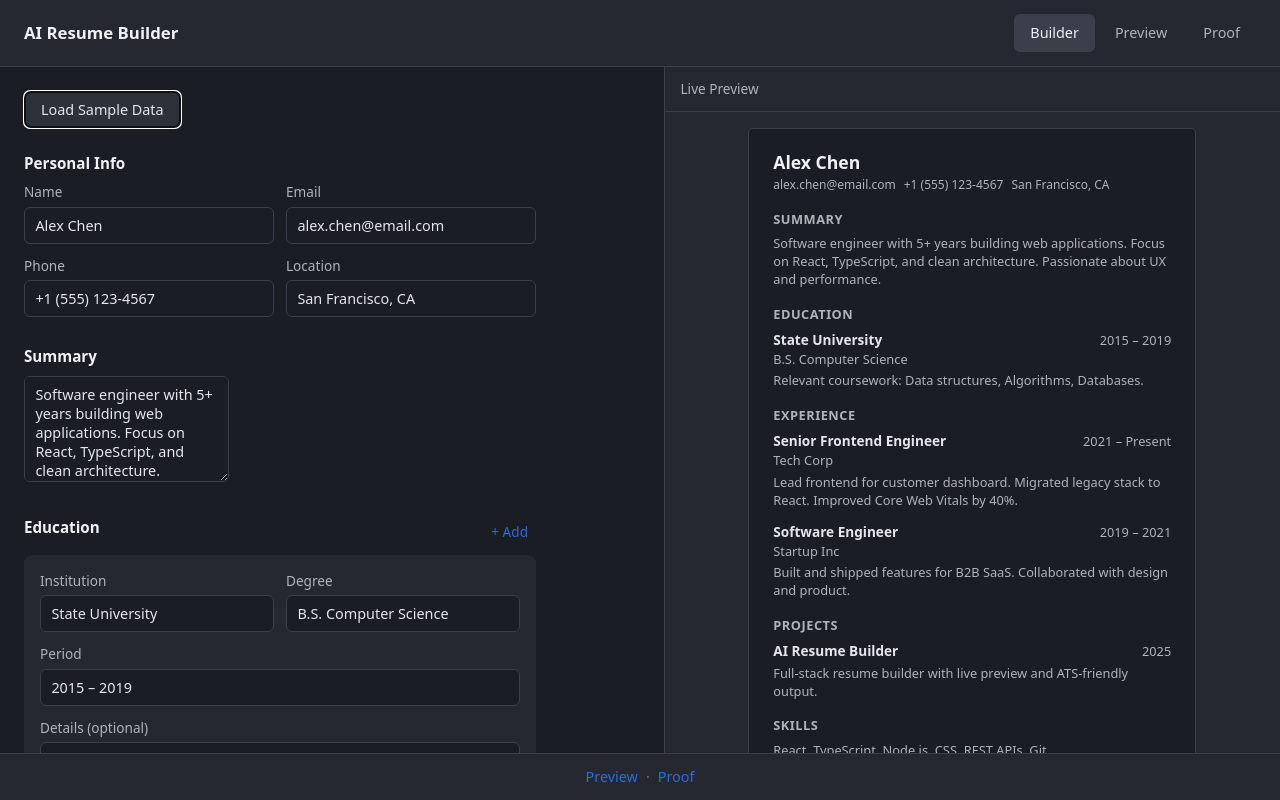
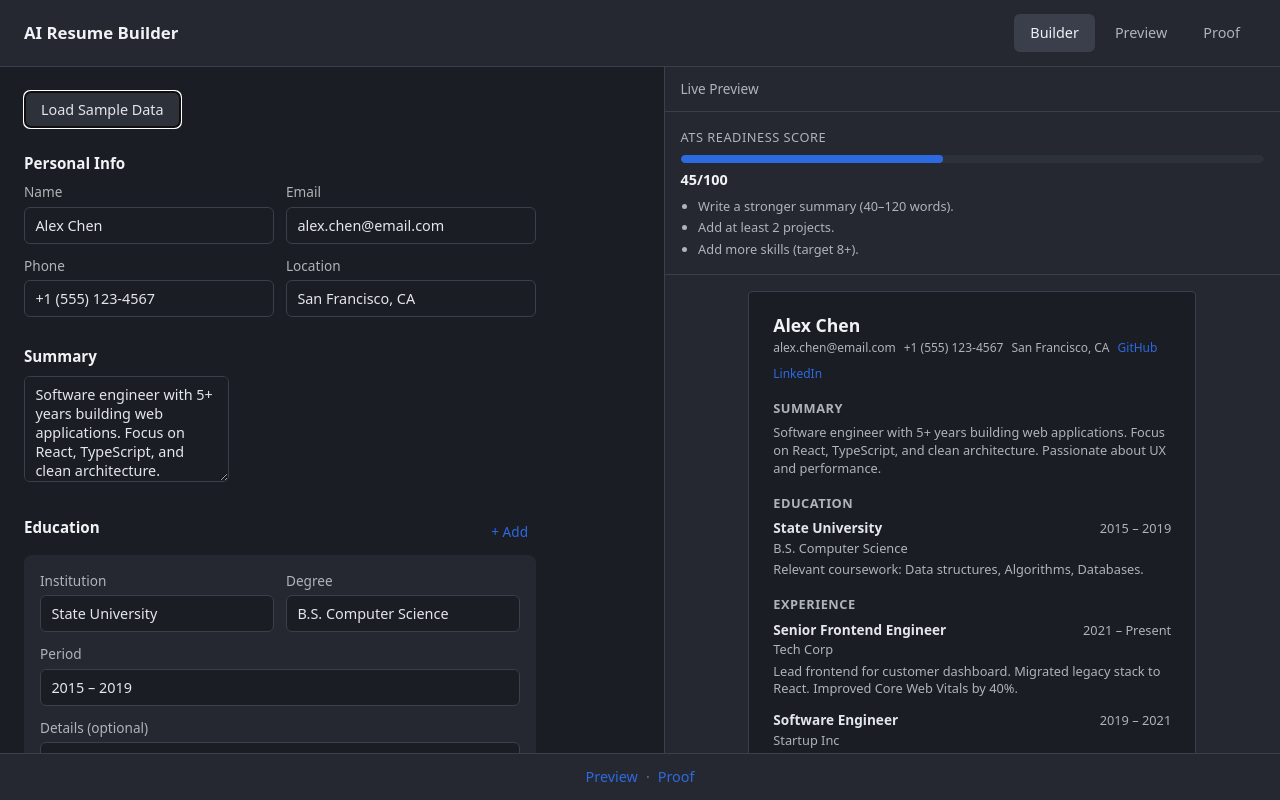
Before and after one commit to DivyaRam984/AI-Resume-Builder, a React (Vite) app: page /builder in a window 1280 px wide. Both pictures are taken after a click on the button "Load Sample Data". Shown: the top 800 px of the page. Built offline with nearby package versions, Linux system fonts and the light colour scheme.

Commit message:
Step 3 of Resume builder

```diff
--- a/src/App.css
+++ b/src/App.css
@@ -482,6 +482,68 @@
   color: #b0b3b8;
   border-bottom: 1px solid #3a3f4b;
 }
+.builder-right-content {
+  flex: 1;
+  min-height: 0;
+  display: flex;
+  flex-direction: column;
+  overflow: hidden;
+}
+.builder-right-content .live-preview-shell {
+  flex: 1;
+  min-height: 0;
+}
+/* ATS Score v1 — calm, premium */
+.ats-score-block {
+  flex-shrink: 0;
+  padding: 1rem 1rem 0.75rem;
+  border-bottom: 1px solid #3a3f4b;
+}
+.ats-score-label {
+  font-size: 0.8rem;
+  font-weight: 500;
+  color: #b0b3b8;
+  text-transform: uppercase;
+  letter-spacing: 0.04em;
+  margin-bottom: 0.5rem;
+}
+.ats-score-meter-wrap {
+  position: relative;
+  height: 8px;
+  border-radius: 4px;
+  overflow: hidden;
+  background: #1a1d23;
+}
+.ats-score-meter-bg {
+  position: absolute;
+  inset: 0;
+  background: #2d3139;
+  border-radius: 4px;
+}
+.ats-score-meter-bar {
+  position: relative;
+  z-index: 1;
+  height: 100%;
+  border-radius: 4px;
+  background: #2d6ae0;
+  transition: width 0.25s ease;
+}
+.ats-score-value {
+  font-size: 0.9rem;
+  font-weight: 600;
+  color: #f0f2f5;
+  margin-top: 0.35rem;
+}
+.ats-suggestions {
+  margin: 0.5rem 0 0;
+  padding-left: 1.1rem;
+  font-size: 0.8rem;
+  color: #b0b3b8;
+  line-height: 1.4;
+}
+.ats-suggestions li {
+  margin-bottom: 0.2rem;
+}
 @media (min-width: 1024px) {
   .builder-page {
     flex-direction: row;
@@ -701,6 +763,26 @@
   color: #6b7080;
   font-size: 0.9rem;
 }
+.live-preview-paper .preview-contact a {
+  color: #2d6ae0;
+  text-decoration: none;
+}
+.live-preview-paper .preview-contact a:hover {
+  text-decoration: underline;
+}
+.live-preview-paper .preview-links {
+  display: flex;
+  flex-wrap: wrap;
+  gap: 0.75rem;
+}
+.live-preview-paper .preview-links a {
+  color: #2d6ae0;
+  font-size: 0.85rem;
+  text-decoration: none;
+}
+.live-preview-paper .preview-links a:hover {
+  text-decoration: underline;
+}
 
 /* Preview page — minimal black + white resume */
 .preview-page {
--- /dev/null
+++ b/src/components/resume/ATSScoreMeter.tsx
@@ -0,0 +1,25 @@
+import { useResume } from '../../context/ResumeContext';
+import { computeATSScore } from '../../utils/atsScore';
+
+export function ATSScoreMeter() {
+  const { data } = useResume();
+  const { score, suggestions } = computeATSScore(data);
+
+  return (
+    <div className="ats-score-block">
+      <div className="ats-score-label">ATS Readiness Score</div>
+      <div className="ats-score-meter-wrap">
+        <div className="ats-score-meter-bar" style={{ width: `${score}%` }} />
+        <div className="ats-score-meter-bg" aria-hidden />
+      </div>
+      <div className="ats-score-value">{score}/100</div>
+      {suggestions.length > 0 && (
+        <ul className="ats-suggestions">
+          {suggestions.map((s, i) => (
+            <li key={i}>{s}</li>
+          ))}
+        </ul>
+      )}
+    </div>
+  );
+}
--- a/src/components/resume/LivePreviewShell.tsx
+++ b/src/components/resume/LivePreviewShell.tsx
@@ -2,26 +2,41 @@ import { useResume } from '../../context/ResumeContext';
 
 export function LivePreviewShell() {
   const { data } = useResume();
-  const { personal, summary, education, experience, projects, skills } = data;
+  const { personal, summary, education, experience, projects, skills, links } = data;
+
+  const hasContact = personal.email || personal.phone || personal.location || links.github || links.linkedin;
+  const hasLinks = Boolean(links.github?.trim() || links.linkedin?.trim());
+  const hasAnyContent =
+    personal.name ||
+    summary ||
+    education.some((e) => e.institution || e.degree) ||
+    experience.some((e) => e.role || e.company) ||
+    projects.some((p) => p.name) ||
+    skills.trim() ||
+    hasLinks;
 
   return (
     <div className="live-preview-shell">
       <div className="live-preview-paper">
         <header className="preview-header">
           <h1 className="preview-name">{personal.name || 'Your Name'}</h1>
-          <div className="preview-contact">
-            {personal.email && <span>{personal.email}</span>}
-            {personal.phone && <span>{personal.phone}</span>}
-            {personal.location && <span>{personal.location}</span>}
-          </div>
+          {(hasContact || hasLinks) && (
+            <div className="preview-contact">
+              {[personal.email, personal.phone, personal.location].filter(Boolean).map((s) => (
+                <span key={s}>{s}</span>
+              ))}
+              {links.github?.trim() && <span><a href={links.github} rel="noopener noreferrer" target="_blank">GitHub</a></span>}
+              {links.linkedin?.trim() && <span><a href={links.linkedin} rel="noopener noreferrer" target="_blank">LinkedIn</a></span>}
+            </div>
+          )}
         </header>
-        {summary && (
+        {summary.trim() && (
           <section className="preview-section">
             <h2 className="preview-section-title">Summary</h2>
             <p className="preview-summary">{summary}</p>
           </section>
         )}
-        {education.some((e) => e.institution || e.degree) && (
+        {education.some((e) => e.institution?.trim() || e.degree?.trim()) && (
           <section className="preview-section">
             <h2 className="preview-section-title">Education</h2>
             {education.map((e) => (
@@ -31,12 +46,12 @@ export function LivePreviewShell() {
                   <span className="preview-muted">{e.period}</span>
                 </div>
                 <div className="preview-muted">{e.degree}</div>
-                {e.details && <p className="preview-details">{e.details}</p>}
+                {e.details?.trim() && <p className="preview-details">{e.details}</p>}
               </div>
             ))}
           </section>
         )}
-        {experience.some((e) => e.role || e.company) && (
+        {experience.some((e) => e.role?.trim() || e.company?.trim()) && (
           <section className="preview-section">
             <h2 className="preview-section-title">Experience</h2>
             {experience.map((e) => (
@@ -46,12 +61,12 @@ export function LivePreviewShell() {
                   <span className="preview-muted">{e.period}</span>
                 </div>
                 <div className="preview-muted">{e.company}</div>
-                {e.details && <p className="preview-details">{e.details}</p>}
+                {e.details?.trim() && <p className="preview-details">{e.details}</p>}
               </div>
             ))}
           </section>
         )}
-        {projects.some((p) => p.name) && (
+        {projects.some((p) => p.name?.trim()) && (
           <section className="preview-section">
             <h2 className="preview-section-title">Projects</h2>
             {projects.map((p) => (
@@ -60,18 +75,31 @@ export function LivePreviewShell() {
                   <strong>{p.name}</strong>
                   {p.period && <span className="preview-muted">{p.period}</span>}
                 </div>
-                {p.details && <p className="preview-details">{p.details}</p>}
+                {p.details?.trim() && <p className="preview-details">{p.details}</p>}
               </div>
             ))}
           </section>
         )}
-        {skills && (
+        {skills.trim() && (
           <section className="preview-section">
             <h2 className="preview-section-title">Skills</h2>
             <p className="preview-skills">{skills}</p>
           </section>
         )}
-        {!personal.name && !summary && education.every((e) => !e.institution && !e.degree) && !experience.some((e) => e.role || e.company) && !projects.some((p) => p.name) && !skills && (
+        {hasLinks && (
+          <section className="preview-section">
+            <h2 className="preview-section-title">Links</h2>
+            <div className="preview-links">
+              {links.github?.trim() && (
+                <a href={links.github} rel="noopener noreferrer" target="_blank">GitHub</a>
+              )}
+              {links.linkedin?.trim() && (
+                <a href={links.linkedin} rel="noopener noreferrer" target="_blank">LinkedIn</a>
+              )}
+            </div>
+          </section>
+        )}
+        {!hasAnyContent && (
           <div className="preview-placeholder">
             <p>Your resume preview will appear here as you fill the form.</p>
           </div>
--- a/src/context/ResumeContext.tsx
+++ b/src/context/ResumeContext.tsx
@@ -1,4 +1,4 @@
-import { createContext, useContext, useState, useCallback } from 'react';
+import { createContext, useContext, useState, useCallback, useEffect } from 'react';
 import type {
   ResumeData,
   PersonalInfo,
@@ -13,6 +13,31 @@ import {
   createEmptyExperience,
   createEmptyProject,
 } from '../types/resume';
+
+const STORAGE_KEY = 'resumeBuilderData';
+
+function loadStoredData(): ResumeData {
+  try {
+    const raw = localStorage.getItem(STORAGE_KEY);
+    if (!raw) return initialResumeData;
+    const parsed = JSON.parse(raw) as unknown;
+    if (parsed && typeof parsed === 'object' && 'personal' in parsed) {
+      const p = parsed as Record<string, unknown>;
+      return {
+        personal: { ...initialResumeData.personal, ...(p.personal as object) },
+        summary: typeof p.summary === 'string' ? p.summary : initialResumeData.summary,
+        education: Array.isArray(p.education) ? p.education as EducationEntry[] : initialResumeData.education,
+        experience: Array.isArray(p.experience) ? p.experience as ExperienceEntry[] : initialResumeData.experience,
+        projects: Array.isArray(p.projects) ? p.projects as ProjectEntry[] : initialResumeData.projects,
+        skills: typeof p.skills === 'string' ? p.skills : initialResumeData.skills,
+        links: { ...initialResumeData.links, ...(p.links as object) },
+      };
+    }
+  } catch {
+    /* ignore */
+  }
+  return initialResumeData;
+}
 
 const SAMPLE_DATA: ResumeData = {
   personal: {
@@ -88,7 +113,15 @@ type ResumeContextValue = {
 const ResumeContext = createContext<ResumeContextValue | null>(null);
 
 export function ResumeProvider({ children }: { children: React.ReactNode }) {
-  const [data, setData] = useState<ResumeData>(initialResumeData);
+  const [data, setData] = useState<ResumeData>(loadStoredData);
+
+  useEffect(() => {
+    try {
+      localStorage.setItem(STORAGE_KEY, JSON.stringify(data));
+    } catch {
+      /* ignore */
+    }
+  }, [data]);
 
   const setPersonal = useCallback((p: PersonalInfo) => {
     setData((prev) => ({ ...prev, personal: p }));
--- a/src/pages/BuilderPage.tsx
+++ b/src/pages/BuilderPage.tsx
@@ -1,5 +1,6 @@
 import { ResumeForm } from '../components/resume/ResumeForm';
 import { LivePreviewShell } from '../components/resume/LivePreviewShell';
+import { ATSScoreMeter } from '../components/resume/ATSScoreMeter';
 
 export function BuilderPage() {
   return (
@@ -9,7 +10,10 @@ export function BuilderPage() {
       </div>
       <div className="builder-right">
         <div className="builder-preview-header">Live Preview</div>
-        <LivePreviewShell />
+        <div className="builder-right-content">
+          <ATSScoreMeter />
+          <LivePreviewShell />
+        </div>
       </div>
     </div>
   );
--- /dev/null
+++ b/src/utils/atsScore.ts
@@ -0,0 +1,105 @@
+import type { ResumeData } from '../types/resume';
+
+const MAX_SCORE = 100;
+
+function wordCount(text: string): number {
+  return text.trim().split(/\s+/).filter(Boolean).length;
+}
+
+function hasNumberInBullet(text: string | undefined): boolean {
+  if (!text || !text.trim()) return false;
+  return /\d|%|\bk\b/i.test(text);
+}
+
+function skillsCount(skills: string): number {
+  return skills
+    .split(',')
+    .map((s) => s.trim())
+    .filter(Boolean).length;
+}
+
+function educationIsComplete(entry: { institution: string; degree: string; period: string }): boolean {
+  return Boolean(
+    entry.institution?.trim() && entry.degree?.trim() && entry.period?.trim()
+  );
+}
+
+export type ATSResult = {
+  score: number;
+  suggestions: string[];
+};
+
+export function computeATSScore(data: ResumeData): ATSResult {
+  let score = 0;
+  const suggestions: string[] = [];
+
+  const summaryWords = wordCount(data.summary);
+  if (summaryWords >= 40 && summaryWords <= 120) {
+    score += 15;
+  } else if (data.summary.trim()) {
+    if (summaryWords < 40) suggestions.push('Write a stronger summary (40–120 words).');
+    else if (summaryWords > 120) suggestions.push('Shorten your summary to 40–120 words.');
+  } else {
+    suggestions.push('Add a professional summary (40–120 words).');
+  }
+
+  if (data.projects.length >= 2) {
+    score += 10;
+  } else if (data.projects.filter((p) => p.name?.trim()).length < 2) {
+    suggestions.push('Add at least 2 projects.');
+  }
+
+  if (data.experience.some((e) => e.role?.trim() || e.company?.trim())) {
+    score += 10;
+  } else {
+    suggestions.push('Add at least 1 experience entry.');
+  }
+
+  const skillItems = skillsCount(data.skills);
+  if (skillItems >= 8) {
+    score += 10;
+  } else if (skillItems > 0) {
+    suggestions.push('Add more skills (target 8+).');
+  } else {
+    suggestions.push('Add skills (comma-separated, target 8+).');
+  }
+
+  const hasLink = Boolean(
+    (data.links.github && data.links.github.trim()) ||
+    (data.links.linkedin && data.links.linkedin.trim())
+  );
+  if (hasLink) {
+    score += 10;
+  } else {
+    suggestions.push('Add GitHub or LinkedIn link.');
+  }
+
+  const hasMeasurable =
+    data.experience.some((e) => hasNumberInBullet(e.details)) ||
+    data.projects.some((p) => hasNumberInBullet(p.details));
+  if (hasMeasurable) {
+    score += 15;
+  } else if (
+    data.experience.some((e) => e.details?.trim()) ||
+    data.projects.some((p) => p.details?.trim())
+  ) {
+    suggestions.push('Add measurable impact (numbers, %, etc.) in bullets.');
+  } else if (data.experience.length > 0 || data.projects.some((p) => p.name?.trim())) {
+    suggestions.push('Add measurable impact (numbers, %, etc.) in experience or project details.');
+  }
+
+  const educationComplete =
+    data.education.length > 0 &&
+    data.education.some((e) => educationIsComplete(e));
+  if (educationComplete) {
+    score += 10;
+  } else if (data.education.some((e) => e.institution || e.degree || e.period)) {
+    suggestions.push('Complete education fields (institution, degree, period).');
+  }
+
+  score = Math.min(score, MAX_SCORE);
+  return {
+    score,
+    suggestions: suggestions.slice(0, 3),
+  };
+}
```
Also changed, not shown: src/components/resume/ResumePreviewDocument.tsx (+10 -1 lines).
